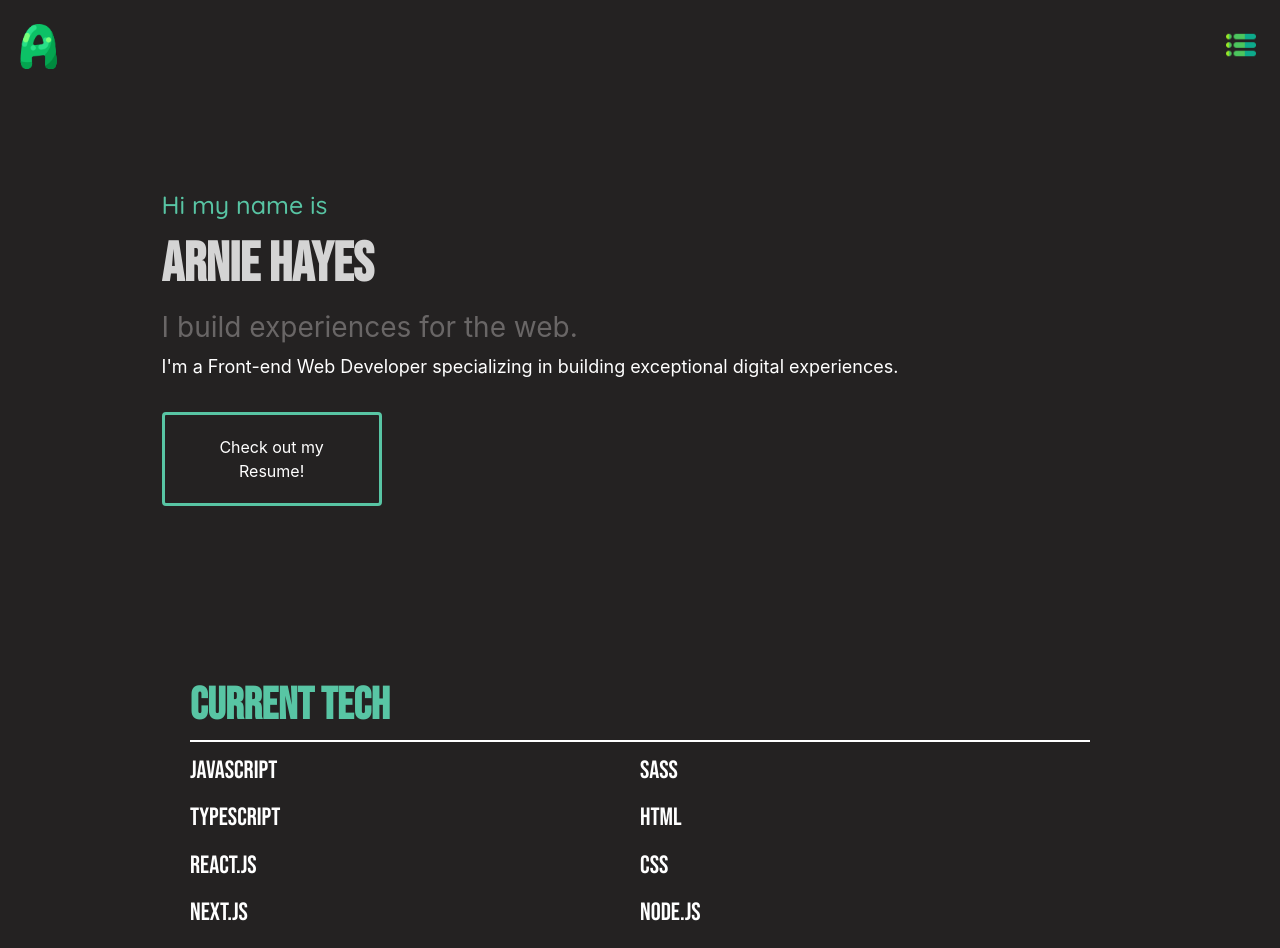
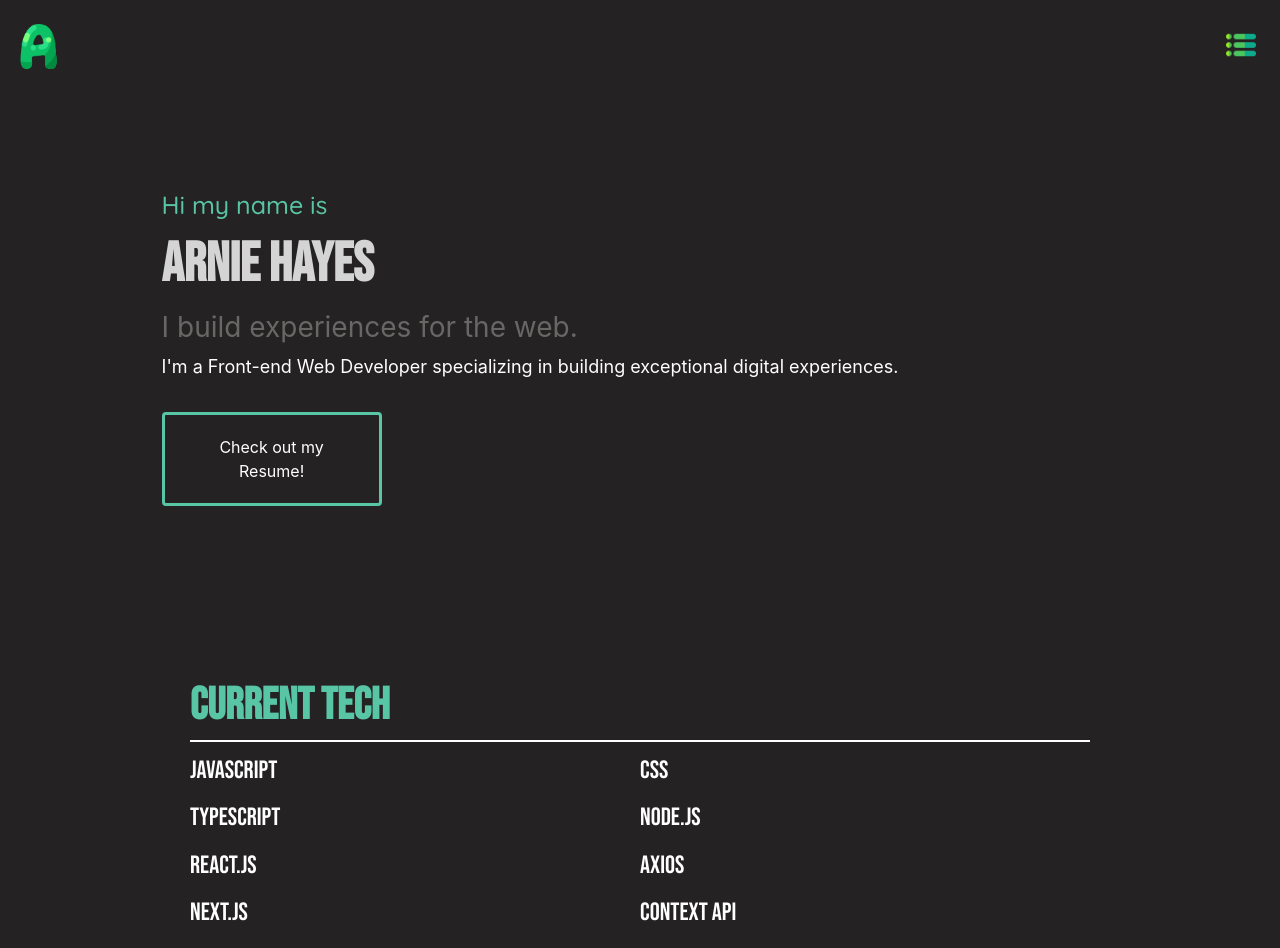
Before and after one commit to arniehayes/Arnie-Hayes-Portfolio, a Next.js app: page / in a window 1280 px wide. Shown: the top 948 px of the page. Built offline with nearby package versions, Linux system fonts and the light colour scheme.

Commit message:
added more skills

```diff
--- a/components/Skills/Skills.jsx
+++ b/components/Skills/Skills.jsx
@@ -5,7 +5,7 @@ import { motion } from "framer-motion";
 
 const Skills = () => {
 
-  const skill_list = ["Javascript", "Typescript", "React.js", "Next.js", "Sass", "HTML", "CSS", "Node.js"]
+  const skill_list = ["Javascript", "Typescript", "React.js", "Next.js", "Sass", "HTML", "CSS", "Node.js", "Axios", "Context API", "CSS Modules", "REST API"]
 
   return (
     <section className={style.section_container}>
@@ -22,7 +22,7 @@ const Skills = () => {
         </motion.div>
         <div className={style.skill_list_container}>
           <ul className={style.skill_list}>
-            {skill_list.slice(0, 4).map((item, idx) => (
+            {skill_list.slice(0, 6).map((item, idx) => (
               <motion.li
                 className={style.skill_item}
                 id={idx}
@@ -39,7 +39,7 @@ const Skills = () => {
             ))}
           </ul>
           <ul className={style.skill_list}>
-            {skill_list.slice(4).map((item, idx) => (
+            {skill_list.slice(6).map((item, idx) => (
               <motion.li
                 className={style.skill_item}
                 id={idx}
```
